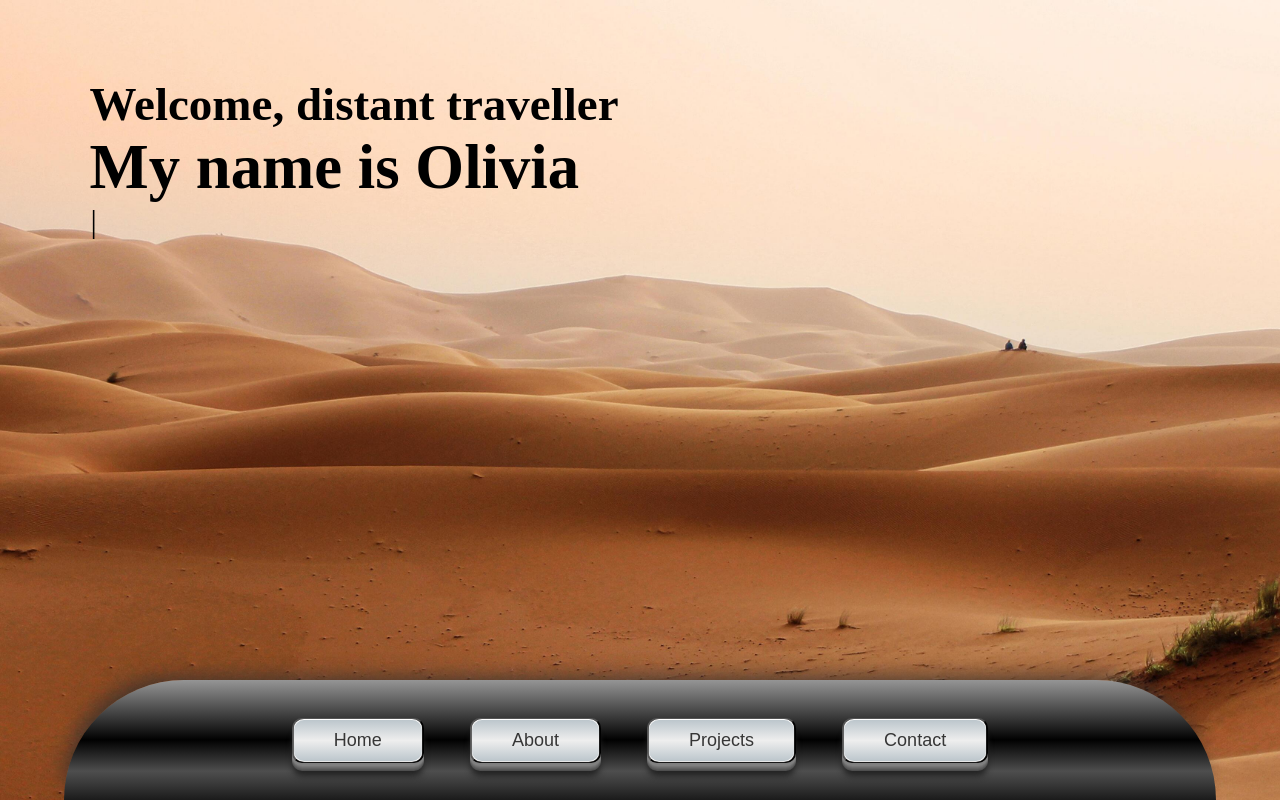
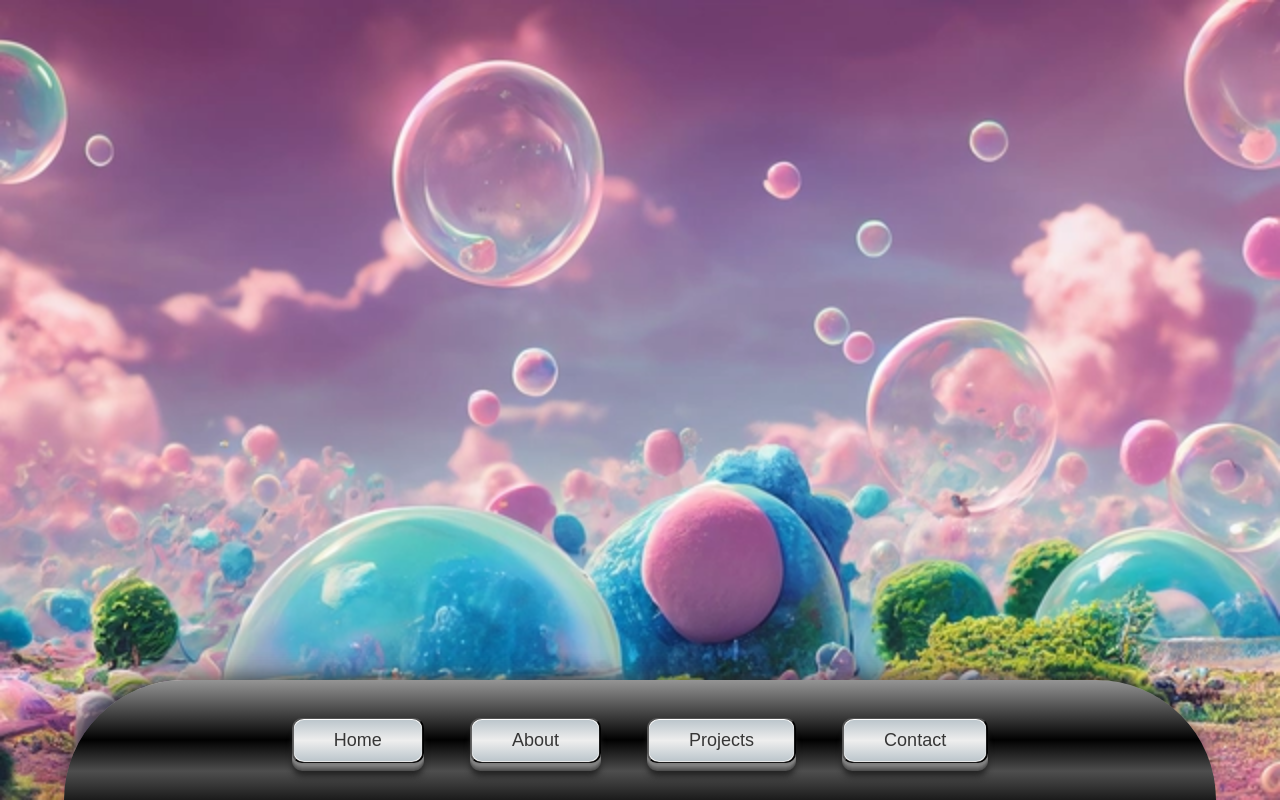
Before and after one commit to Liv4-code/planet-portfolio-site, a React (Create React App) app: page / in a window 1280 px wide. Built offline with nearby package versions, Linux system fonts and the light colour scheme.

Commit message:
Added images for about & contact page

```diff
--- a/src/About.js
+++ b/src/About.js
@@ -0,0 +1,12 @@
+import "./About.scss";
+
+function About() {
+    return (
+        <div className="container">
+            <div className="heading"></div>
+            <div className="glass-card"></div>
+        </div>
+    );
+}
+
+export default About;
--- /dev/null
+++ b/src/About.scss
@@ -0,0 +1,6 @@
+.container {
+    background: url("./assets/bubbleland.webp");
+    background-size: cover;
+    background-repeat: no-repeat;
+    height: 100vh;
+}
--- a/src/App.js
+++ b/src/App.js
@@ -1,5 +1,5 @@
-import Home from "./Home";
-// import About from "./About";
+// import Home from "./Home";
+import About from "./About";
 // import Projects from "./Projects";
 // import Contact from "./Contact";
 import "./App.scss";
@@ -12,8 +12,8 @@ function App() {
     return (
         <div className="container">
             <div>
-                <Home />
-                {/* <About /> */}
+                {/* <Home /> */}
+                <About />
                 {/* <Projects /> */}
                 {/* <Contact /> */}
             </div>
```
Also changed, not shown: src/assets/bubbleland.webp (added), src/assets/underwater.webp (added).
